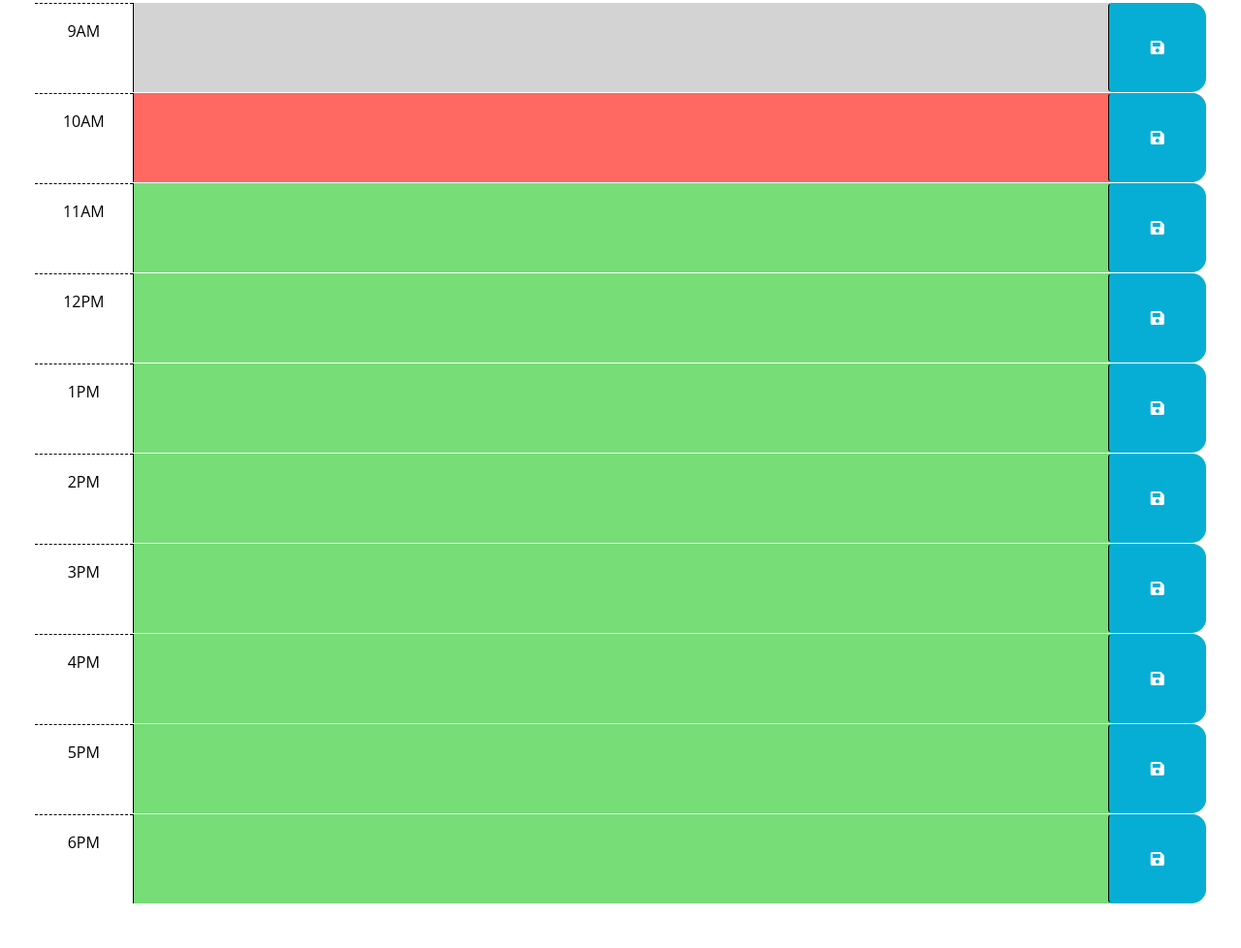
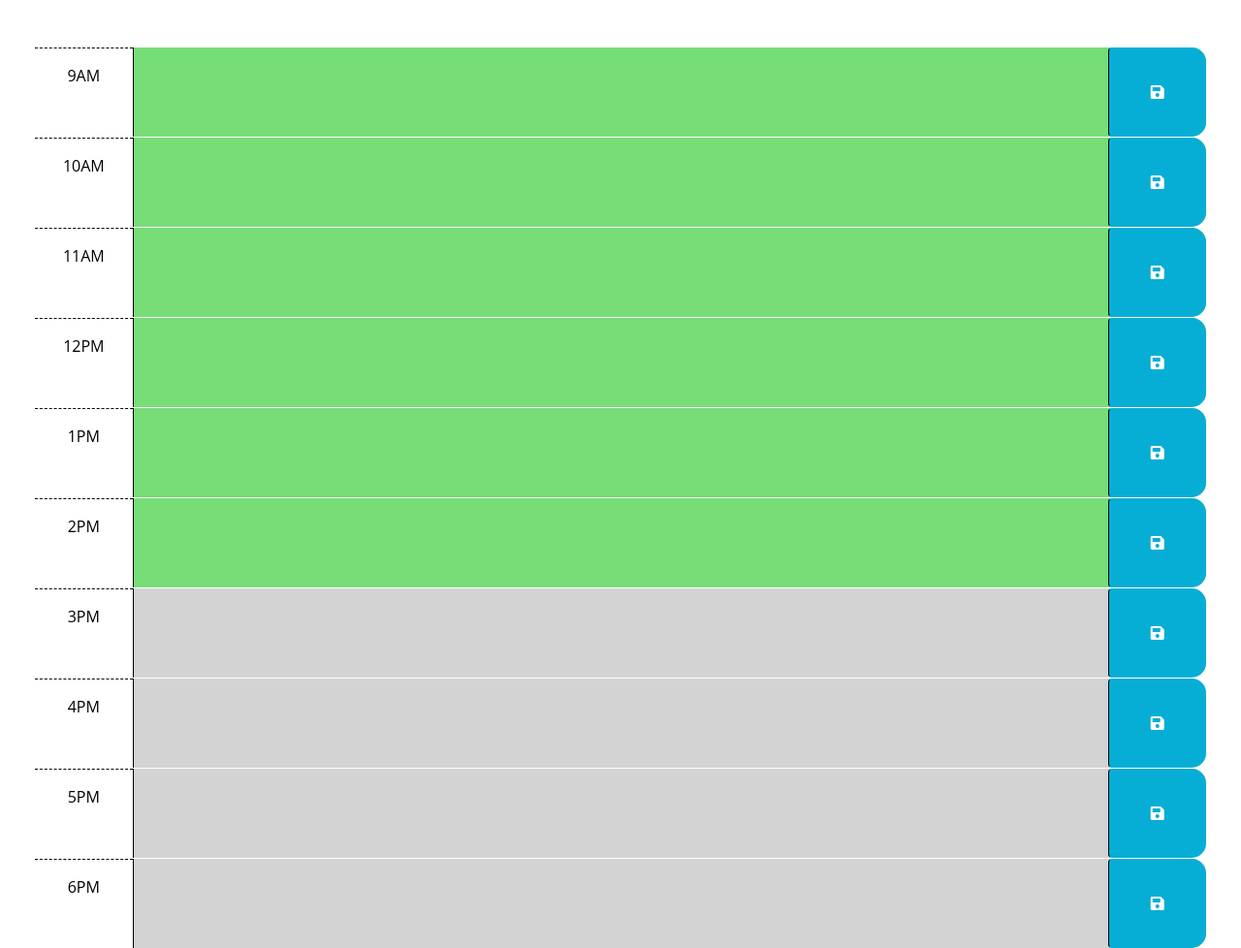
Before and after one commit to ecinematic/WorkItBaby, a plain HTML site: page index.html in a window 1280 px wide. Shown: the part 249-1227 px from the top of the page at 97% size. Before the commit the page ends 1181 px from the top, so only its background shows below. Drawn offline with nearby package versions, Linux system fonts and the light colour scheme.

Commit message:
display time and add to local storage

```diff
--- a/assets/script.js
+++ b/assets/script.js
@@ -1,37 +1,38 @@
+// Display current date and time
 var timeDisplayEl = $('#currentDay');
-// Wrap all code that interacts with the DOM in a call to jQuery to ensure that
-// the code isn't run until the browser has finished rendering all the elements
-// in the html.
-
+function displayTime() {
+  var rightNow = dayjs().format('MMM DD, YYYY [at] hh:mm:ss a');
+  timeDisplayEl.text(rightNow);
+  console.log(timeDisplayEl);
+}
+displayTime();
 
 $(document).ready(function () {
-  // TODO: Add a listener for click events on the save button. This code should
-  // use the id in the containing time-block as a key to save the user input in
-  // local storage. HINT: What does `this` reference in the click listener
-  // function? How can DOM traversal be used to get the "hour-x" id of the
-  // time-block containing the button that was clicked? How might the id be
-  // useful when saving the description in local storage?
-     $(".saveBtn").on('click', function() {
+    // click listener
+    $(".saveBtn").on("click", function () {
+        // Get nearby values of the description in JQuery
         var text = $(this).siblings(".description").val();
         var time = $(this).parent().attr("id");
+
+        // save text to local storage when button clicked
         localStorage.setItem(time, text);
     })
-  // TODO: Add code to apply the past, present, or future class to each time
-  // block by comparing the id to the current hour. HINTS: How can the id
-  // attribute of each time-block be used to conditionally add or remove the
-  // past, present, and future classes? How can Day.js be used to get the
-  // current hour in 24-hour time?
-  //
-  function timeTrack() {
+
+    function timeTracker() {
+        //get current number of hours.
+        var timeNow = moment().hour();
+
+        // loop over time blocks
         $(".time-block").each(function () {
-        var blockTime = parseInt($(this).attr("id").split("hour")[1]);
+            var blockTime = parseInt($(this).attr("id")[1]);
 
-        if (blockTime < rightNow) {
+            // To check the time and add or remove the tense classes
+            if (blockTime < timeNow) {
                 $(this).removeClass("future");
                 $(this).removeClass("present");
                 $(this).addClass("past");
             }
-        else if (blockTime === rightNow) {
+            else if (blockTime === timeNow) {
                 $(this).removeClass("past");
                 $(this).removeClass("future");
                 $(this).addClass("present");
@@ -44,9 +45,9 @@ $(document).ready(function () {
             }
         })
     }
-  // TODO: Add code to get any user input that was saved in localStorage and set
-  // the values of the corresponding textarea elements. HINT: How can the id
-  // attribute of each time-block be used to do this?
+
+    // Get item from local storage if any
+    $("#hour8 .description").val(localStorage.getItem("hour8"));
     $("#hour9 .description").val(localStorage.getItem("hour9"));
     $("#hour10 .description").val(localStorage.getItem("hour10"));
     $("#hour11 .description").val(localStorage.getItem("hour11"));
@@ -56,16 +57,6 @@ $(document).ready(function () {
     $("#hour15 .description").val(localStorage.getItem("hour15"));
     $("#hour16 .description").val(localStorage.getItem("hour16"));
     $("#hour17 .description").val(localStorage.getItem("hour17"));
-  $("#hour18 .description").val(localStorage.getItem("hour18"));
 
-  timeTrack();
-
-
-  // TODO: Add code to display the current date in the header of the page.
-  function displayTime() {
-    var rightNow = dayjs().format('MMM DD, YYYY [at] hh:mm:ss a');
-    timeDisplayEl.text(rightNow);
-  }
-
-  displayTime();
-});
+    timeTracker();
+})
--- a/index.html
+++ b/index.html
@@ -92,7 +92,7 @@
         </button>
       </div>
 
-      <div id="hour-15" class="row time-block future">
+      <div id="15" class="row time-block future">
         <div class="col-2 col-md-1 hour text-center py-3">3PM</div>
         <textarea class="col-8 col-md-10 description" rows="3"> </textarea>
         <button class="btn saveBtn col-2 col-md-1" aria-label="save">
@@ -100,7 +100,7 @@
         </button>
       </div>
 
-      <div id="hour-16" class="row time-block future">
+      <div id="16" class="row time-block future">
         <div class="col-2 col-md-1 hour text-center py-3">4PM</div>
         <textarea class="col-8 col-md-10 description" rows="3"> </textarea>
         <button class="btn saveBtn col-2 col-md-1" aria-label="save">
@@ -108,7 +108,7 @@
         </button>
       </div>
 
-      <div id="hour-17" class="row time-block future">
+      <div id="17" class="row time-block future">
         <div class="col-2 col-md-1 hour text-center py-3">5PM</div>
         <textarea class="col-8 col-md-10 description" rows="3"> </textarea>
         <button class="btn saveBtn col-2 col-md-1" aria-label="save">
@@ -116,7 +116,7 @@
         </button>
       </div>
 
-      <div id="hour-18" class="row time-block future">
+      <div id="18" class="row time-block future">
         <div class="col-2 col-md-1 hour text-center py-3">6PM</div>
         <textarea class="col-8 col-md-10 description" rows="3"> </textarea>
         <button class="btn saveBtn col-2 col-md-1" aria-label="save">
```
Also changed, not shown: 1 other file. Lines whose indentation alone changed are shown as unchanged.
